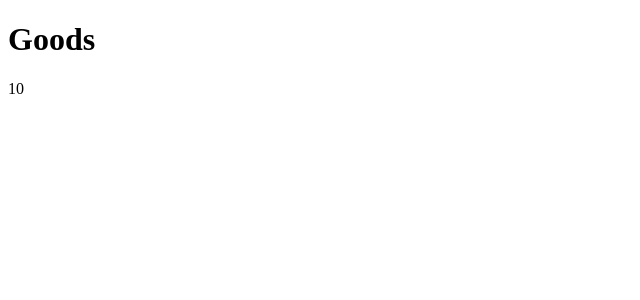
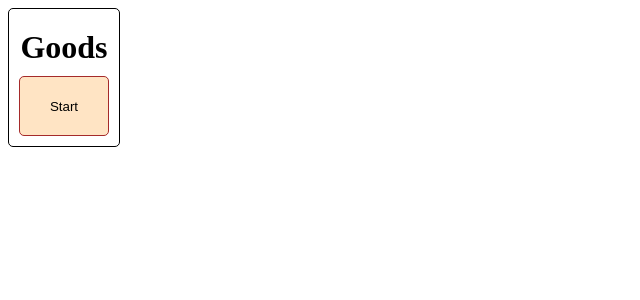
Before and after one commit to mate-academy/react_list-of-goods, a React (Create React App) app: page / in a window 1280 px wide. Shown: the top 300 px of the page, without its empty margins (0-640 px from the left). Built offline with nearby package versions, Linux system fonts and the light colour scheme.

Commit message:
fixed css

```diff
--- a/src/App.css
+++ b/src/App.css
@@ -0,0 +1,20 @@
+.App {
+  border: 1px solid black;
+  border-radius: 5px;
+  padding: 10px;
+  width: max-content;
+}
+
+.App__title {
+  display: flex;
+  justify-content: center;
+  margin: 10px auto;
+}
+
+.button {
+  background-color: bisque;
+  border: 1px solid brown;
+  border-radius: 5px;
+  width: 90px;
+  height: 60px;
+}
--- a/src/App.tsx
+++ b/src/App.tsx
@@ -1,4 +1,5 @@
 import React from 'react';
+import { ListOfGoods } from './ListOfGoods';
 import './App.css';
 
 const goodsFromServer: string[] = [
@@ -14,11 +15,37 @@ const goodsFromServer: string[] = [
   'Garlic',
 ];
 
-const App: React.FC = () => (
-  <div className="App">
-    <h1>Goods</h1>
-    {goodsFromServer.length}
-  </div>
-);
+type State = {
+  isVisibleList: boolean,
+};
+
+class App extends React.Component<{}, State> {
+  state: State = {
+    isVisibleList: true,
+  };
+
+  showList = () => {
+    this.setState({ isVisibleList: false });
+  };
+
+  render() {
+    return (
+      <div className="App">
+        <h1 className="App__title">Goods</h1>
+        {!this.state.isVisibleList
+          ? <ListOfGoods goods={goodsFromServer} />
+          : (
+            <button
+              type="button"
+              onClick={this.showList}
+              className="button button__start"
+            >
+              Start
+            </button>
+          )}
+      </div>
+    );
+  }
+}
 
 export default App;
--- /dev/null
+++ b/src/ListOfGoods.css
@@ -0,0 +1,12 @@
+.goods__buttons {
+  display: flex;
+  gap: 10px;
+}
+
+.goods__container {
+  display: flex;
+  flex-direction: column;
+  align-items: center;
+  gap: 5px;
+  list-style: none;
+}
--- /dev/null
+++ b/src/ListOfGoods.tsx
@@ -0,0 +1,113 @@
+import React from 'react';
+
+import './ListOfGoods.css';
+
+type Props = {
+  goods: string[];
+};
+
+type State = {
+  sortBy: string,
+  isReversed: boolean,
+};
+
+export class ListOfGoods extends React.Component<Props, State> {
+  state: State = {
+    sortBy: '',
+    isReversed: false,
+  };
+
+  getList = () => {
+    const { isReversed, sortBy } = this.state;
+    const { goods } = this.props;
+
+    let visibleGoods = goods;
+
+    if (isReversed) {
+      visibleGoods = [...visibleGoods].reverse();
+    }
+
+    if (sortBy) {
+      visibleGoods = [...visibleGoods].sort((a, b) => {
+        switch (sortBy) {
+          case 'alphabet':
+            return a.localeCompare(b);
+          case 'length':
+            return a.length - b.length;
+          default:
+            return 0;
+        }
+      });
+    }
+
+    return visibleGoods;
+  };
+
+  reverseList = () => {
+    this.setState((currentState) => ({ isReversed: !currentState.isReversed }));
+  };
+
+  sortByAlph = () => {
+    this.setState({ sortBy: 'alphabet' });
+  };
+
+  sortByLength = () => {
+    this.setState({ sortBy: 'length' });
+  };
+
+  reset = () => {
+    this.setState({
+      sortBy: '',
+      isReversed: false,
+    });
+  };
+
+  render() {
+    const visibleGoods = this.getList();
+
+    return (
+      <div className="goods">
+        <div className="goods__buttons">
+          <button
+            type="button"
+            onClick={this.reverseList}
+            className="button"
+          >
+            Reverse
+          </button>
+          <button
+            type="button"
+            onClick={this.sortByAlph}
+            className="button"
+          >
+            Sort alphabetically
+          </button>
+          <button
+            type="button"
+            onClick={this.reset}
+            className="button"
+          >
+            Reset
+          </button>
+          <button
+            type="button"
+            onClick={this.sortByLength}
+            className="button"
+          >
+            Sort by length
+          </button>
+        </div>
+        <ul className="goods__container">
+          {visibleGoods.map(good => (
+            <li
+              key={good}
+              className="good"
+            >
+              {good}
+            </li>
+          ))}
+        </ul>
+      </div>
+    );
+  }
+}
```
Also changed, not shown: 1 other file (tests, documents, lock files or other folders).
